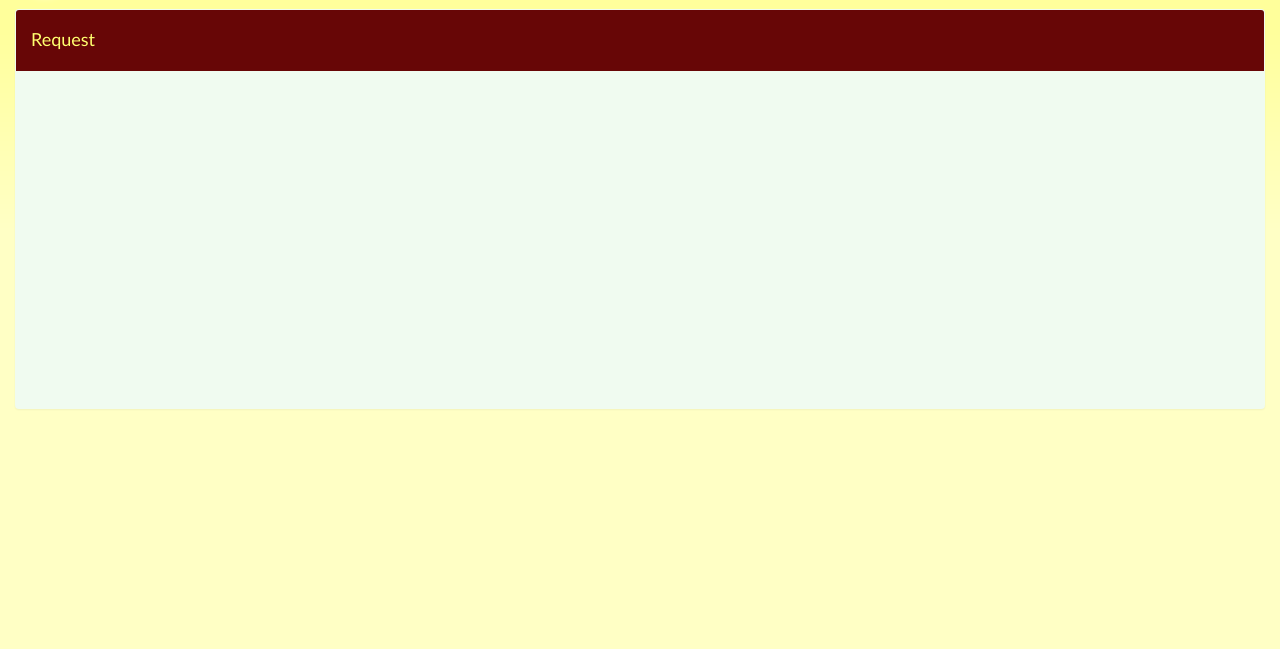
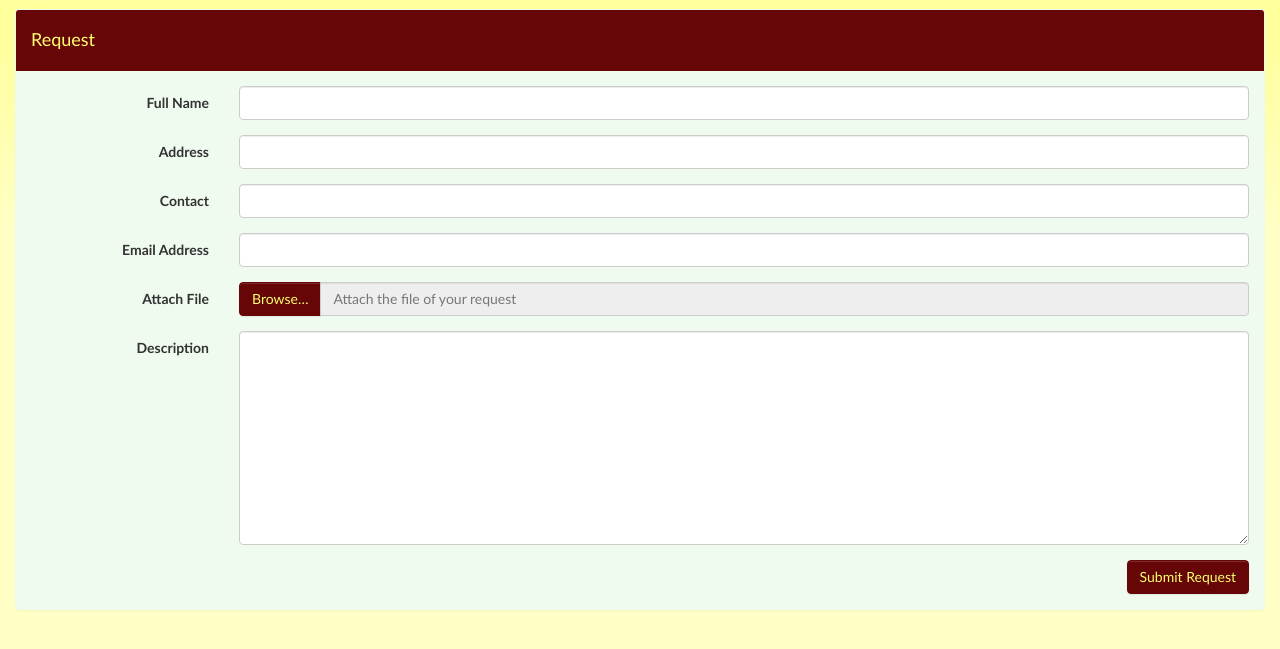
Before and after one commit to sonitgregorio/sanisidro, a CodeIgniter app: page /database/request in a window 1280 px wide. Shown: the part 50-699 px from the top of the page. Run offline with CodeIgniter, Linux system fonts and the light colour scheme.

Commit message:
New Files

```diff
--- a/application/config/routes.php
+++ b/application/config/routes.php
@@ -80,3 +80,10 @@ $route['view_upload']		= 'user/view_upload';
 $route['insert_file']		= 'user/save_upload';
 $route['delete_documents/(:num)'] = 'user/delete_documents/$1';
 $route['download_documents/(:num)'] = 'user/download_documents/$1';
+$route['insert_request']			= 'user/insert_request';
+$route['view_request']				= 'user/view_request';
+$route['download_request/(:num)']	= 'user/download_request/$1';
+$route['approve/(:num)']			= 'user/approve/$1';
+$route['reject_r/(:num)']			= 'user/reject_r/$1';
+$route['view_approve']				= 'user/view_approve';
+$route['organization']				= 'user/organization';
--- a/application/controllers/User.php
+++ b/application/controllers/User.php
@@ -166,4 +166,88 @@
             $name = $x['filename'];
             force_download($x['file_path'], $data);
 		}
+		public function insert_request()
+		{
+			$fname = $this->input->post('fname');
+			$address = $this->input->post('address');
+			$contact = $this->input->post('contact');
+			$email = $this->input->post('email');
+			$description = $this->input->post('description');
+
+			$data = array('fullname' => $fname,
+						  'address' => $address,
+						  'contact' => $contact,
+						  'email' => $email,
+						  'description' => $description
+						 );
+
+			$config['upload_path']    = './assets/files/';
+        	$config['allowed_types']   = 'doc|docx|xlsx|pdf';
+       		$config['encrypt_name']    =  FALSE;
+
+       		$this->load->library('upload', $config);
+
+	        if ( ! $this->upload->do_upload('files'))
+	        {
+
+	        } else {
+	        	$upload_data = $this->upload->data();
+	        	$data['filename'] = $upload_data['file_name'];
+
+				$this->db->insert('tbl_request', $data);
+				$this->api->set_session_message('success', 'Request has been sent!', 'message');
+	        	redirect('/request');
+	        }
+		}
+		function view_request()
+		{
+			$this->load->model('usermd');
+			$this->load->view('templates/header');
+			$this->load->view('templates/navigation', array('nav' => 'reuqest'));
+			$this->load->view('pages/view_request');
+			$this->load->view('templates/footer');
+		}
+		public function download_request($id)
+		{
+			$this->load->helper('download');
+          	$this->load->library('encryption');
+			$this->db->where('id', $id);
+			$x = $this->db->get('tbl_request')->row_array();
+			$f = $x['filename'];
+            $data = './assets/files/' . $f;
+            $name = $x['filename'];
+            force_download($x['filename'], $data);
+		}
+		public function approve($id)
+		{
+			$data = array('status' => 'Approved');
+			$this->db->where('id', $id);
+			$this->db->update('tbl_request', $data);
+			$this->api->set_session_message('success', 'Request has been Approved!', 'message');
+			redirect('/view_request');
+		}
+		public function reject_r($id)
+		{
+			$data = array('status' => 'Rejected');
+			$this->db->where('id', $id);
+			$this->db->update('tbl_request', $data);
+			$this->api->set_session_message('success', 'Request has been Rejected!', 'message');
+			redirect('/view_request');
+		}
+		public function view_approve()
+		{
+			$this->load->model('usermd');
+			$this->load->view('templates/header');
+			$this->load->view('templates/navigation', array('nav' => 'app_re'));
+			$this->load->view('pages/view_approve');
+			$this->load->view('templates/footer');
+		}
+		public function organization()
+		{
+			$this->load->model('usermd');
+			$this->load->view('templates/header');
+			$this->load->view('templates/header2', array('nav' => 'organization'));
+			$this->load->view('pages/organization');
+			$this->load->view('templates/footer');
+		}
 	}
--- a/application/views/pages/request.php
+++ b/application/views/pages/request.php
@@ -4,7 +4,55 @@
 
 		<div class="panel-heading"><h4>Request</h4></div>
 			<div class="panel-body">
-
+				<form class="form-horizontal" method="post" action='/insert_request' enctype="multipart/form-data">
+					<?php echo $this->session->flashdata('message') ?>
+					<div class="form-group">
+						<label class="col-sm-2 control-label">Full Name</label>
+						<div class="col-sm-10">
+							<input type="text" name="fname" class="form-control">
+						</div>
+					</div>
+					<div class="form-group">
+						<label class="col-sm-2 control-label">Address</label>
+						<div class="col-sm-10">
+							<input type="text" name="address" class="form-control">
+						</div>
+					</div>
+					<div class="form-group">
+						<label class="col-sm-2 control-label">Contact</label>
+						<div class="col-sm-10">
+							<input type="text" name="contact" class="form-control">
+						</div>
+					</div>
+					<div class="form-group">
+						<label class="col-sm-2 control-label">Email Address</label>
+						<div class="col-sm-10">
+							<input type="text" name="email" class="form-control">
+						</div>
+					</div>
+					<div class="form-group">
+						<label class="col-sm-2 control-label">Attach File</label>
+						<div class="col-sm-10">
+							 <div class="input-group">
+				                <label class="input-group-btn">
+				                    <span class="btn btn-primary">
+				                        Browse&hellip; <input type="file" style="display: none;" name="files">
+				                    </span>
+				                </label>
+		                <input type="text" class="form-control" readonly placeholder="Attach the file of your request">
+		            </div>
+						</div>
+					</div>
+					<div class="form-group">
+						<label class="col-sm-2 control-label">Description</label>
+						<div class="col-sm-10">
+							<textarea rows="10" class="form-control" name="description"></textarea>
+						</div>
+					</div>
+					<div class="pull-right">
+						<button class="btn btn-primary" type="submit">Submit Request</button>
+					</div>
+				</form>
 
 			</div>
 	</div>
--- a/application/views/pages/view_upload.php
+++ b/application/views/pages/view_upload.php
@@ -43,6 +43,7 @@
                     </thead>
                     <tbody>
                     	<?php foreach ($this->usermd->get_files() as $key => $value): ?>
+                    		<tr>
                     		<td><?= $value['fname'] ?></td>
                     		<td><?= $value['filename'] ?></td>
                     		<td style="text-align: center">
@@ -57,6 +58,7 @@
                             	<?php } ?>
 
                     		</td>
+                    		</tr>
                     	<?php endforeach ?>
                     </tbody>
                 </table>
--- a/application/views/templates/header2.php
+++ b/application/views/templates/header2.php
@@ -16,7 +16,7 @@
 
                 <div class="collapse navbar-collapse pull-right" id = "header1">
                      <ul class="nav navbar-nav navbar-right">
-                        <li ><a href="/organization" style="color:#FFFF6F">Organizational Chart</a></li>
+                        <li ><a href="/organization" class="<?= $nav == 'organization' ? 'li_active' : '' ?>" style="color:#FFFF6F">Organizational Chart</a></li>
                         <li ><a href="/request" style="color:#FFFF6F" class="<?= $nav == 'request' ? 'li_active' : '' ?>">Request</a></li>
                         <li ><a href="/view_announcement" style="color:#FFFF6F" class="<?= $nav == 'view_ann' ? 'li_active' : '' ?>">Announcement</a></li>
 
```
Also changed, not shown: application/models/Usermd.php (+10 -0 lines), application/views/pages/organization.php (added, +12 -0 lines), application/views/pages/view_approve.php (added, +37 -0 lines), application/views/pages/view_request.php (added, +43 -0 lines), application/views/templates/navigation.php (+10 -0 lines), sanisidro.sql (+51 -6 lines), assets/images/hr.png (added), 4 other files.
